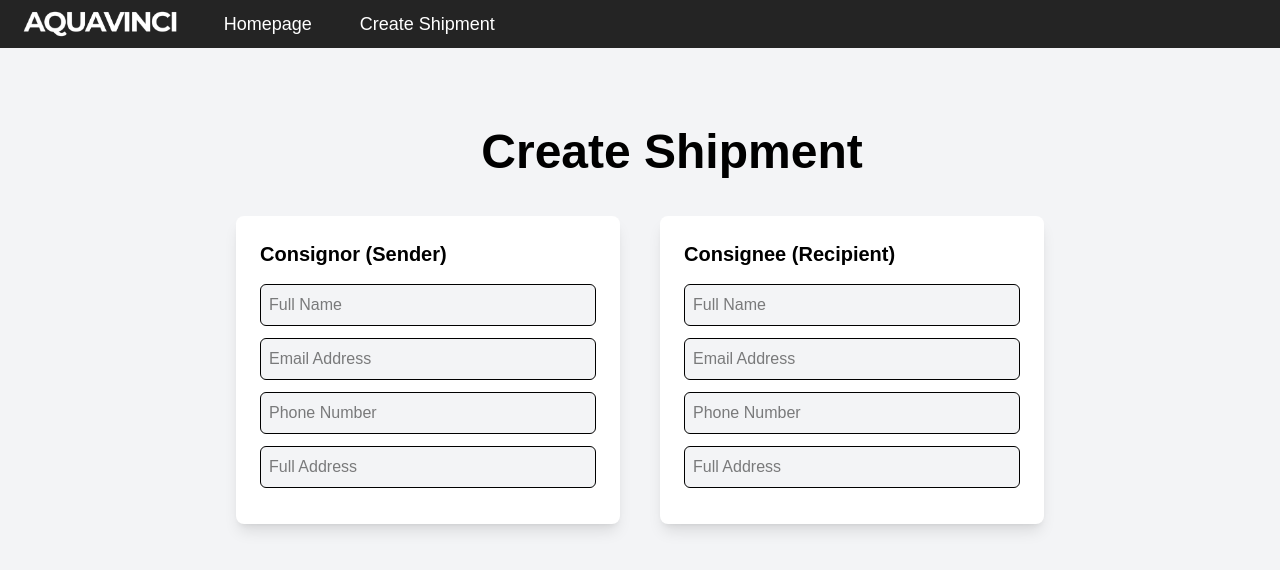
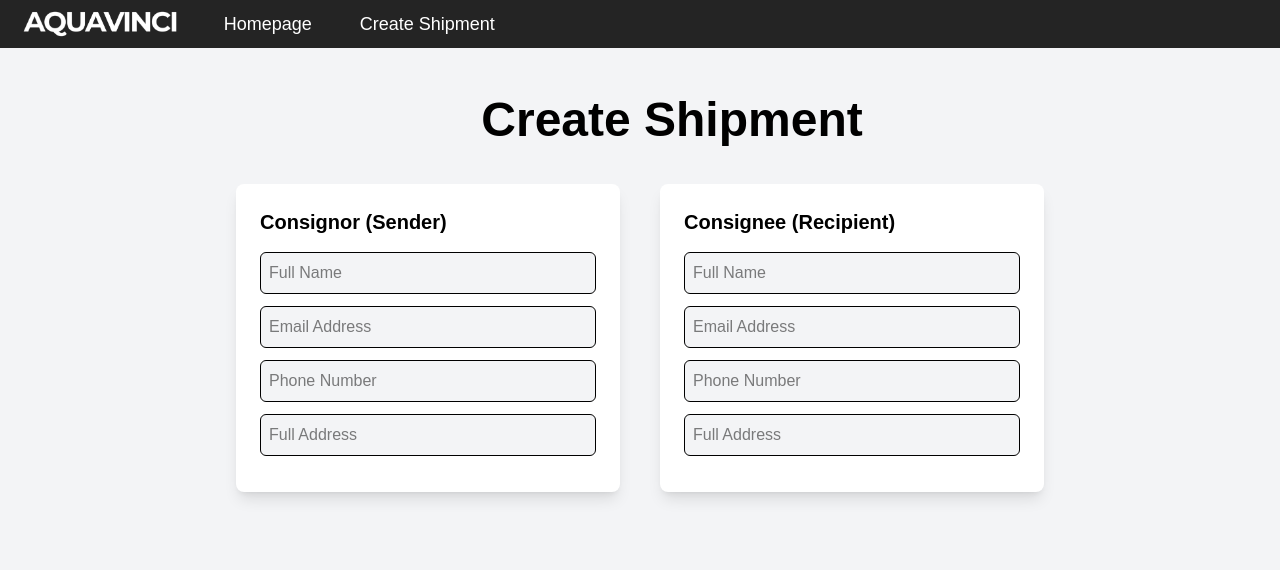
Before and after one commit to AlketKuehne/aquavinci, a Next.js app: page /shipment in a window 1280 px wide. Shown: the top 570 px of the page. Built offline with nearby package versions, Linux system fonts and the light colour scheme.

Commit message:
edited subpage

```diff
--- a/app/shipment/page.tsx
+++ b/app/shipment/page.tsx
@@ -28,11 +28,11 @@ export default function ShipmentPage() {
         </div>
       </nav>
 
-      {/* Title */}
-      <h1 className="text-5xl font-extrabold mt-20 mb-10 ml-16">Create Shipment</h1>
+      {/* Title (leicht nach oben) */}
+      <h1 className="text-5xl font-extrabold mt-12 mb-8 ml-16">Create Shipment</h1>
 
-      {/* Form Section */}
-      <div className="flex gap-10">
+      {/* Form Section (leicht nach oben) */}
+      <div className="flex gap-10 mt-2">
         {/* Sender Box */}
         <div className="bg-white shadow-lg p-6 rounded-lg w-96">
           <h2 className="text-xl font-bold mb-4">Consignor (Sender)</h2>
```
